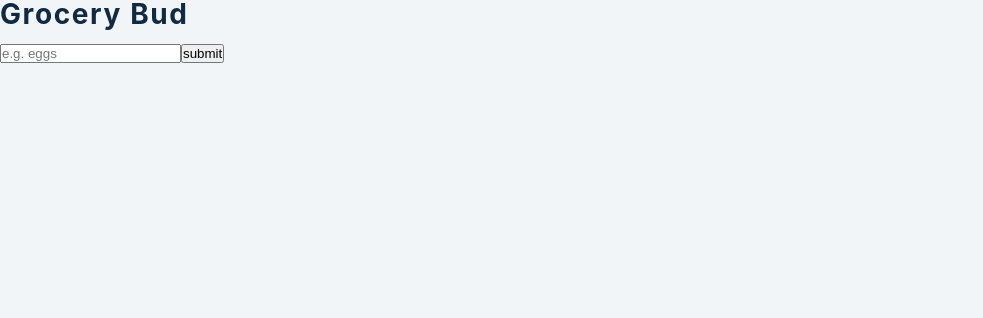
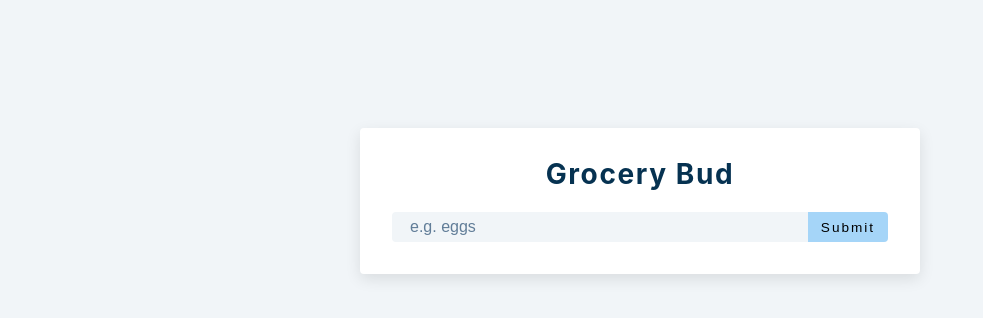
Before and after one commit to erhantezer/fundamental-projects, a React (Create React App) app in the folder 10-grocery-bud/: page / in a window 1280 px wide. Shown: the top 318 px of the page, without its empty margins (0-983 px from the left). Built offline with nearby package versions, Linux system fonts and the light colour scheme; the HTML template or start-up script is replaced by a standard one.

Commit message:
css updated

```diff
--- a/10-grocery-bud/src/index.css
+++ b/10-grocery-bud/src/index.css
@@ -135,3 +135,214 @@ p {
         line-height: 1;
     }
 }
+
+.btn {
+    text-transform: uppercase;
+    background: transparent;
+    color: var(--clr-black);
+    padding: 0.375rem 0.75rem;
+    letter-spacing: var(--spacing);
+    display: inline-block;
+    transition: var(--transition);
+    font-size: 0.875rem;
+    border: 2px solid var(--clr-black);
+    cursor: pointer;
+    box-shadow: 0 1px 3px rgba(0, 0, 0, 0.2);
+    border-radius: var(--radius);
+}
+
+.btn:hover {
+    color: var(--clr-white);
+    background: var(--clr-black);
+}
+
+/* section */
+.section {
+    padding: 5rem 0;
+}
+
+.section-center {
+    width: 90vw;
+    margin: 0 auto;
+    max-width: 35rem;
+    margin-top: 8rem;
+}
+
+@media screen and (min-width: 992px) {
+    .section-center {
+        width: 95vw;
+    }
+}
+
+main {
+    min-height: 100vh;
+    display: grid;
+    place-items: center;
+}
+
+/*
+===============
+Grocery List
+===============
+*/
+.section-center {
+    background: var(--clr-white);
+    border-radius: var(--radius);
+    box-shadow: var(--light-shadow);
+    transition: var(--transition);
+    padding: 2rem;
+}
+
+.section-center:hover {
+    box-shadow: var(--dark-shadow);
+}
+
+.alert {
+    margin-bottom: 1rem;
+    height: 1.25rem;
+    display: grid;
+    align-items: center;
+    text-align: center;
+    font-size: 0.7rem;
+    border-radius: 0.25rem;
+    letter-spacing: var(--spacing);
+    text-transform: capitalize;
+}
+
+.alert-danger {
+    color: #721c24;
+    background: #f8d7da;
+}
+
+.alert-success {
+    color: #155724;
+    background: #d4edda;
+}
+
+.grocery-form h3 {
+    color: var(--clr-primary-1);
+    margin-bottom: 1.5rem;
+    text-align: center;
+}
+
+.form-control {
+    display: flex;
+    justify-content: center;
+}
+
+.grocery {
+    padding: 0.25rem;
+    padding-left: 1rem;
+    background: var(--clr-grey-10);
+    border-top-left-radius: var(--radius);
+    border-bottom-left-radius: var(--radius);
+    border-color: transparent;
+    font-size: 1rem;
+    flex: 1 0 auto;
+    color: var(--clr-grey-5);
+}
+
+.grocery::placeholder {
+    font-family: var(--ff-secondary);
+    color: var(--clr-grey-5);
+}
+
+.submit-btn {
+    background: var(--clr-primary-8);
+    border-color: transparent;
+    flex: 0 0 5rem;
+    display: grid;
+    align-items: center;
+    padding: 0.25rem;
+    text-transform: capitalize;
+    letter-spacing: 2px;
+    border-top-right-radius: var(--radius);
+    border-bottom-right-radius: var(--radius);
+    cursor: pointer;
+    content: var(--clr-primary-5);
+    transition: var(--transition);
+    font-size: 0.85rem;
+}
+
+.submit-btn:hover {
+    background: var(--clr-primary-5);
+    color: var(--clr-white);
+}
+
+.grocery-container {
+    margin-top: 2rem;
+}
+
+.grocery-item {
+    display: flex;
+    align-items: center;
+    justify-content: space-between;
+    margin-bottom: 0.5rem;
+    transition: var(--transition);
+    padding: 0.25rem 1rem;
+    border-radius: var(--radius);
+    text-transform: capitalize;
+}
+
+.grocery-item:hover {
+    color: var(--clr-grey-5);
+    background: var(--clr-grey-10);
+}
+
+.grocery-item:hover .title {
+    color: var(--clr-grey-5);
+}
+
+.title {
+    margin-bottom: 0;
+    color: var(--clr-grey-1);
+    letter-spacing: 2px;
+    transition: var(--transition);
+}
+
+.edit-btn,
+.delete-btn {
+    background: transparent;
+    border-color: transparent;
+    cursor: pointer;
+    font-size: 0.7rem;
+    margin: 0 0.15rem;
+    transition: var(--transition);
+}
+
+.edit-btn {
+    color: var(--clr-green-light);
+}
+
+.edit-btn:hover {
+    color: var(--clr-green-dark);
+}
+
+.delete-btn {
+    color: var(--clr-red-light);
+}
+
+.delete-btn:hover {
+    color: var(--clr-red-dark);
+}
+
+.clear-btn {
+    text-transform: capitalize;
+    width: 10rem;
+    height: 1.5rem;
+    display: grid;
+    align-items: center;
+    background: transparent;
+    border-color: transparent;
+    color: var(--clr-red-light);
+    margin: 0 auto;
+    font-size: 0.85rem;
+    letter-spacing: var(--spacing);
+    cursor: pointer;
+    transition: var(--transition);
+    margin-top: 1.25rem;
+}
+
+.clear-btn:hover {
+    color: var(--clr-red-dark);
+}
```
